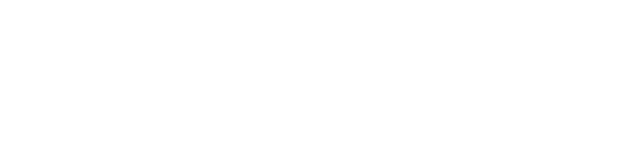
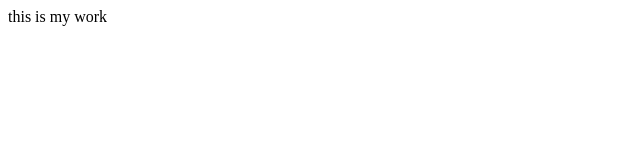
Before and after one commit to babatundeabd/work, a plain HTML site: page index.html in a window 1280 px wide. Shown: the whole page, without its empty margins (0-640 px from the left). Drawn offline with Linux system fonts and the light colour scheme.

Commit message:
added text to the body tag

```diff
--- a/index.html
+++ b/index.html
@@ -4,6 +4,6 @@
 
     </head>
     <body>
-
+        this is my work
     </body>
 </html>
```
